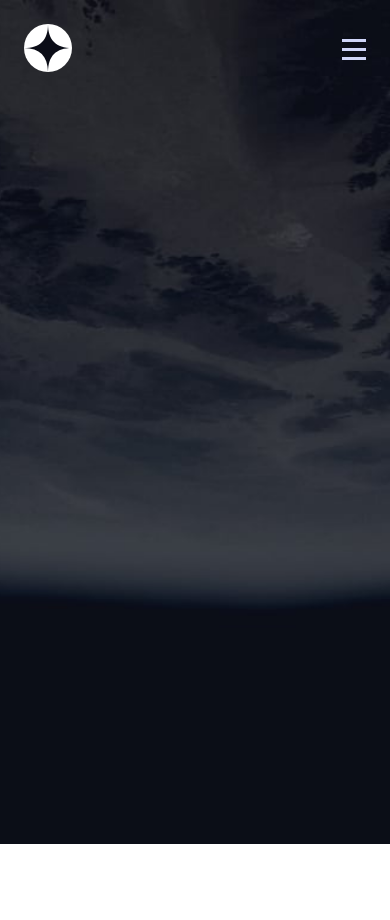
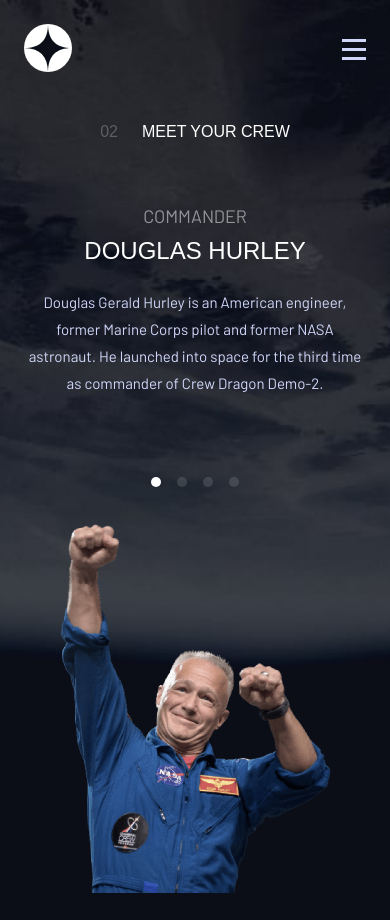
Before and after one commit to SabaMarghania1/space-tourism, a React (Vite) app: page /crew in a window 390 px wide. Before the commit the page ends 844 px from the top, so only its background shows below. Built offline with nearby package versions, Linux system fonts and the light colour scheme; a web font is replaced by a local one.

Commit message:
finish mobile crew page

```diff
--- a/src/App.jsx
+++ b/src/App.jsx
@@ -14,7 +14,7 @@ export default function App() {
     <BrowserRouter>
     <Routes>
       <Route path="/" element={<HomePage />}/>
-      <Route path="/crew" element={<Crew/>}/>
+      <Route path="/crew" element={<Crew crew={data.crew}/>}/>
       <Route path="/destinations" element={<Destinations destinations={data.destinations}/>}/>
       <Route path="/technologys" element = {<Technologys/>}/>
     </Routes>
--- a/src/Pages/Crew.jsx
+++ b/src/Pages/Crew.jsx
@@ -1,10 +1,50 @@
 import styles from './Crew.module.css'
 import Header from "../Components/Header/Header"
+import { useState } from 'react'
 
-export default function Crew() {
+export default function Crew({crew}) {
+const [tab,setTab] = useState("Commander")
+
+const activeCrew = crew.find(member=>member.role === tab)
+
+const handleClick = (role)=>{
+  setTab(role)
+}
+
+console.log(activeCrew)
+
   return (
     <div className={styles.crewPage}>
       <Header/>
+
+      <main className={styles.main}>
+        <h3 className={styles.subtitle}><span>02</span> MEET YOUR CREW</h3>
+        <div className={styles.content__container}>
+    <div className={styles.first}>
+        <div className={styles.content}>
+                <div className={styles.content__header}>
+                  <p className={styles.role}>{activeCrew.role.toUpperCase()}</p>
+                  <h3 className={styles.title}>{activeCrew.name.toUpperCase()}</h3>
+                </div>
+                <p className={styles.paragraph}>{activeCrew.bio}</p>
+
+
+
+        </div>
+        <div className={styles.pagination}>
+              {crew.map(member=>{
+                const isActive = tab===member.role
+                return <span key={member.name} className={`${styles.circle} ${isActive? styles.active:""}`} onClick={()=>handleClick(member.role)}></span>
+
+              })}
+
+        </div>
+    </div>
+        <div className={styles.image__container}>
+          <img src={activeCrew.images.png} alt="Crew member" />
+        </div>
+        </div>
+      </main>
     </div>
   )
 }
--- a/src/Pages/Crew.module.css
+++ b/src/Pages/Crew.module.css
@@ -1,10 +1,120 @@
 .crewPage{
-    background: url(/crew/background-crew-mobile.jpg) center/cover;
+    background: url(/crew/background-crew-mobile.jpg) ;
+    background-position:top;
+    background-size:cover;
+    background-repeat: no-repeat;
     width:100%;
-    height:100vh;
+    min-height:100vh;
     transition: all 0.5s ease ;
+
+    flex-direction: column;
+    align-items: center;
+color:#fff;
+
 
     @starting-style{
         opacity:0;
     }
 }
+
+.main{
+    padding:24px;
+    display:flex;
+    flex-direction: column;
+}
+
+.subtitle{
+    text-align: center;
+    display:flex;
+    gap:24px;
+    justify-content: center;
+    font-weight: 400;
+    font-size: 16px;
+}
+
+.subtitle span{
+    opacity:0.25
+}
+
+.crewPage header{
+    width:100%;
+}
+
+
+.content__container{
+    margin-top: 64px;
+    display:flex;
+    flex-direction: column;
+    align-items: center;
+    gap:37px;
+}
+
+
+.role{
+    font-size: 18px;
+    color:#fff;
+    opacity:0.5
+}
+.content{
+    display:flex;
+    flex-direction: column;
+    align-items: center;
+    gap:24px
+}
+
+.content__header{
+    display:flex;
+    flex-direction: column;
+    gap:10px;
+    align-items: center;
+}
+
+.title{
+    font-size: 24px;
+    font-weight: 400;
+}
+
+.first{
+    display: flex;
+    flex-direction: column;
+    align-items: center;
+    gap:80px
+}
+
+.paragraph{
+    color: var(--color-light-blue, #D0D6F9);
+    text-align: center;
+    font-feature-settings: 'clig' off, 'liga' off;
+    /* mobile/body */
+    font-family: Barlow;
+    font-size: var(--font-size-mobile-body, 15px);
+    font-style: normal;
+    font-weight: 400;
+    line-height: 180%; /* 27px */
+}
+
+.pagination{
+    display:flex;
+    gap:16px
+}
+
+.circle{
+    display:block;
+    width: 10px;
+    height: 10px;
+    border-radius: 50%;
+    background-color:white;
+    opacity:0.127;
+}
+.active{
+    opacity:1;
+}
+
+.image__container{
+    max-width: 271px;
+
+}
+
+.image__container img{
+    width:100%
+}
```
